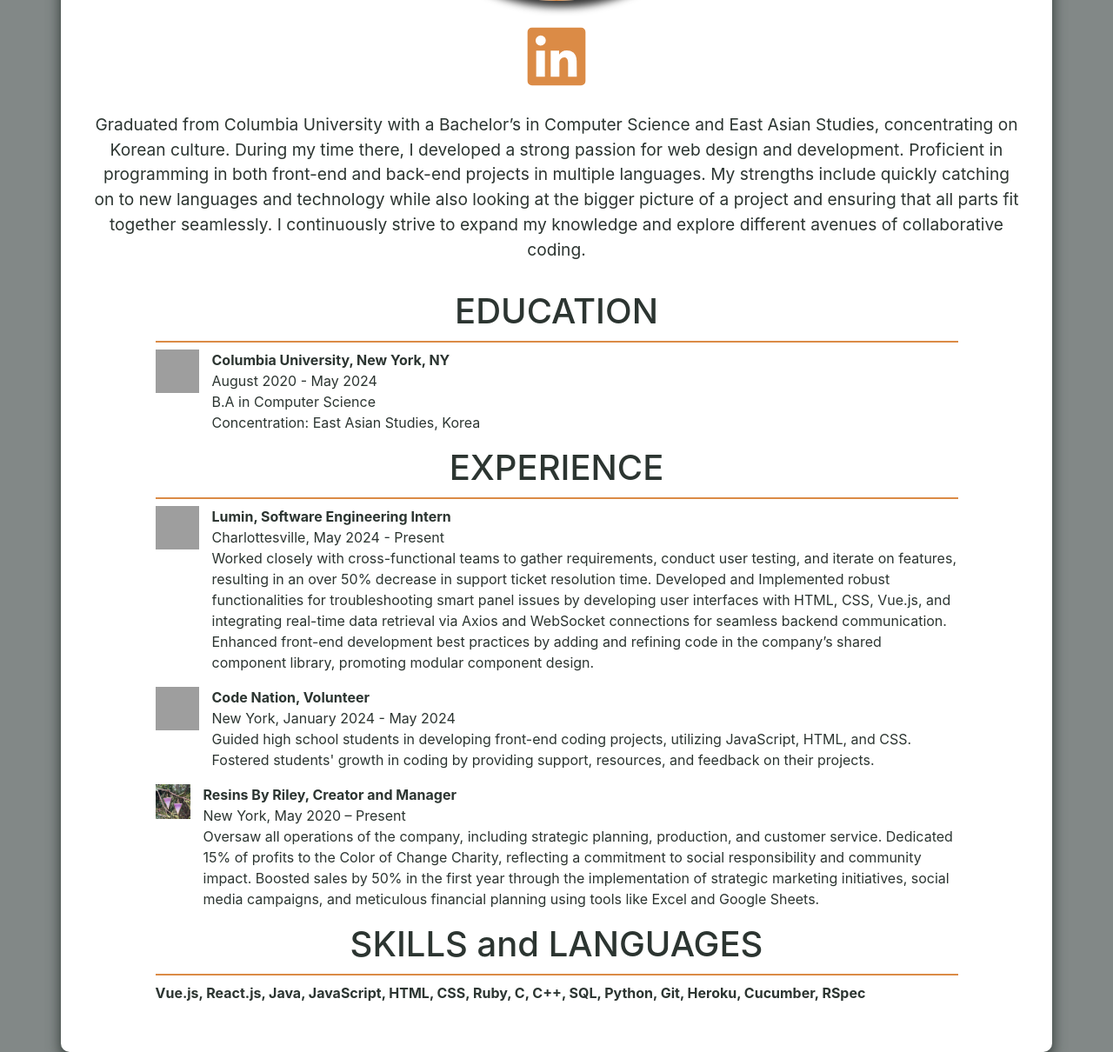
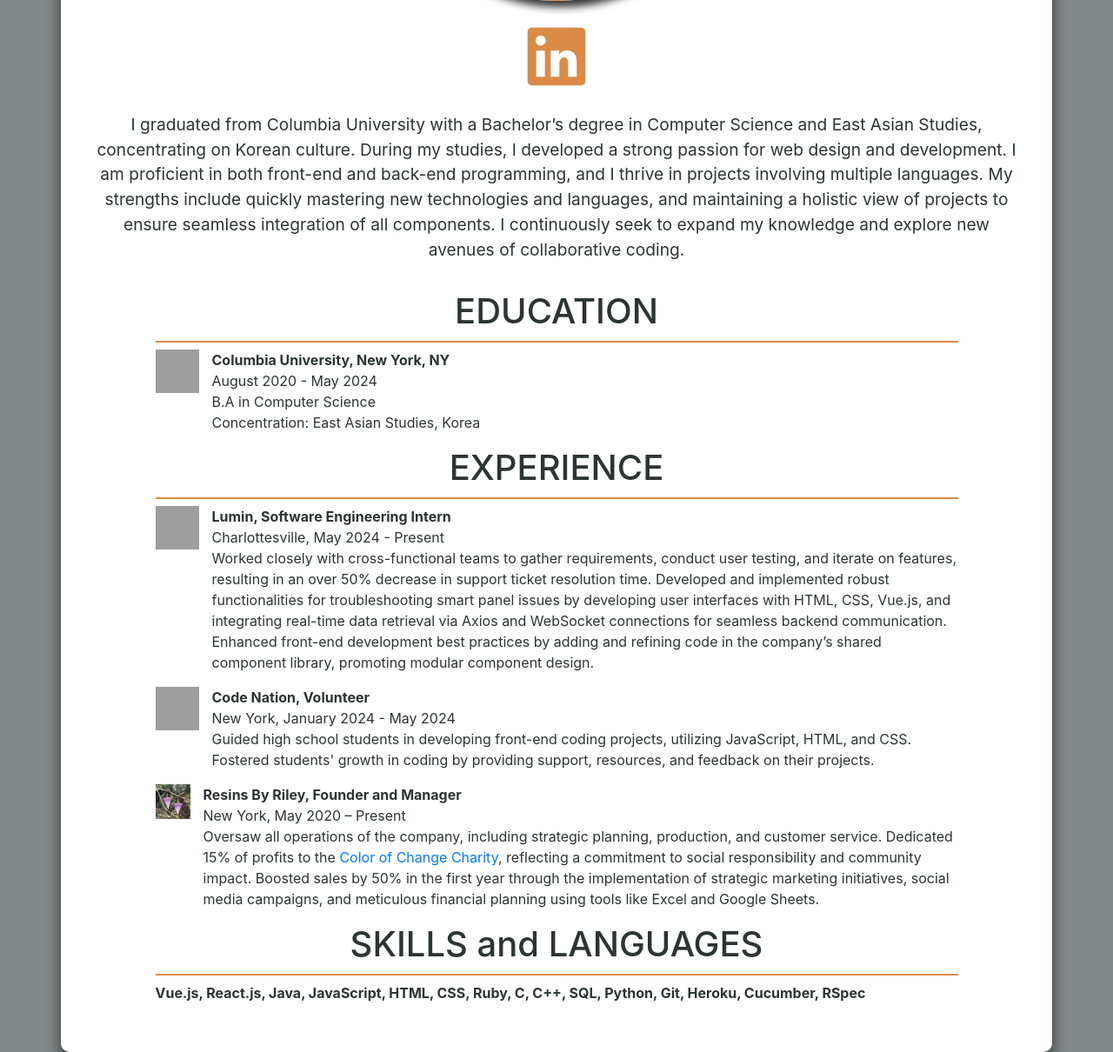
Before and after one commit to rew2155/PersonalWebsite, a Flask app: page / in a window 1280 px wide. Shown: the part 464-1674 px from the top of the page at 87% size. Run offline with Flask 2, Linux system fonts and the light colour scheme; some libraries are stand-ins or nearby versions; some web fonts are replaced; grey boxes are pictures that could not be loaded.

Commit message:
added Kayla's suggestions for change

```diff
--- a/templates/welcome.html
+++ b/templates/welcome.html
@@ -22,11 +22,11 @@
         <br>
         <center>
             <p class="intro_para">
-                Graduated from Columbia University with a Bachelor’s in Computer Science and East Asian Studies, concentrating on Korean culture.
-                During my time there, I developed a strong passion for web design and development.
-                Proficient in programming in both front-end and back-end projects in multiple languages.
-                My strengths include quickly catching on to new languages and technology while also looking at the bigger picture of a project and ensuring that all parts fit together seamlessly.
-                I continuously strive to expand my knowledge and explore different avenues of collaborative coding.
+                I graduated from Columbia University with a Bachelor’s degree in Computer Science and East Asian Studies, concentrating on Korean culture.
+                During my studies, I developed a strong passion for web design and development.
+                I am proficient in both front-end and back-end programming, and I thrive in projects involving multiple languages.
+                My strengths include quickly mastering new technologies and languages, and maintaining a holistic view of projects to ensure seamless integration of all components.
+                I continuously seek to expand my knowledge and explore new avenues of collaborative coding.
             </p>
         </center>
         <div class="container-res">
@@ -46,7 +46,7 @@
                 <strong>Lumin, Software Engineering Intern</strong>
                 <br> Charlottesville, May 2024 - Present
                 <br> Worked closely with cross-functional teams to gather requirements, conduct user testing, and iterate on features, resulting in an over 50% decrease in support ticket resolution time.
-                Developed and Implemented robust functionalities for troubleshooting smart panel issues by developing user interfaces with HTML, CSS, Vue.js, and integrating real-time data retrieval via Axios
+                Developed and implemented robust functionalities for troubleshooting smart panel issues by developing user interfaces with HTML, CSS, Vue.js, and integrating real-time data retrieval via Axios
                 and WebSocket connections for seamless backend communication. Enhanced front-end development best practices by adding and refining code in the company’s shared component library, promoting modular component design.
             </p>
 
@@ -60,10 +60,10 @@
 
             <img class="picture-icon" src="{{ url_for('static', filename='attachments/purple_earrings2.png') }}" alt="Resins By Riley">
             <p>
-                <strong>Resins By Riley, Creator and Manager</strong>
+                <strong>Resins By Riley, Founder and Manager</strong>
                 <br> New York, May 2020 – Present
                 <br>Oversaw all operations of the company, including strategic planning, production, and customer service.
-                Dedicated 15% of profits to the Color of Change Charity, reflecting a commitment to social responsibility and community impact.
+                Dedicated 15% of profits to the <a href="https://colorofchange.org/" target="_blank"> Color of Change Charity</a>, reflecting a commitment to social responsibility and community impact.
                 Boosted sales by 50% in the first year through the implementation of strategic marketing initiatives, social media campaigns,
                 and meticulous financial planning using tools like Excel and Google Sheets.
             </p>
```
